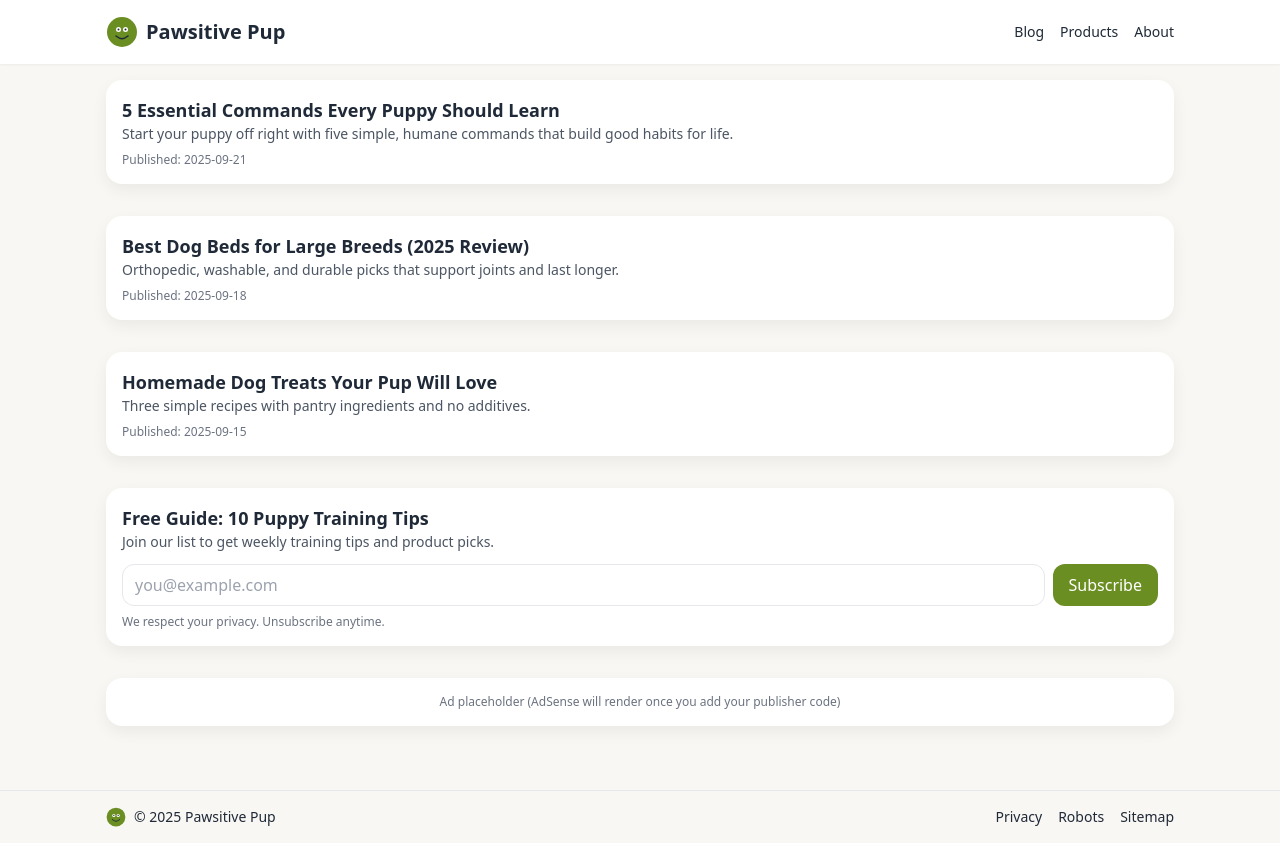
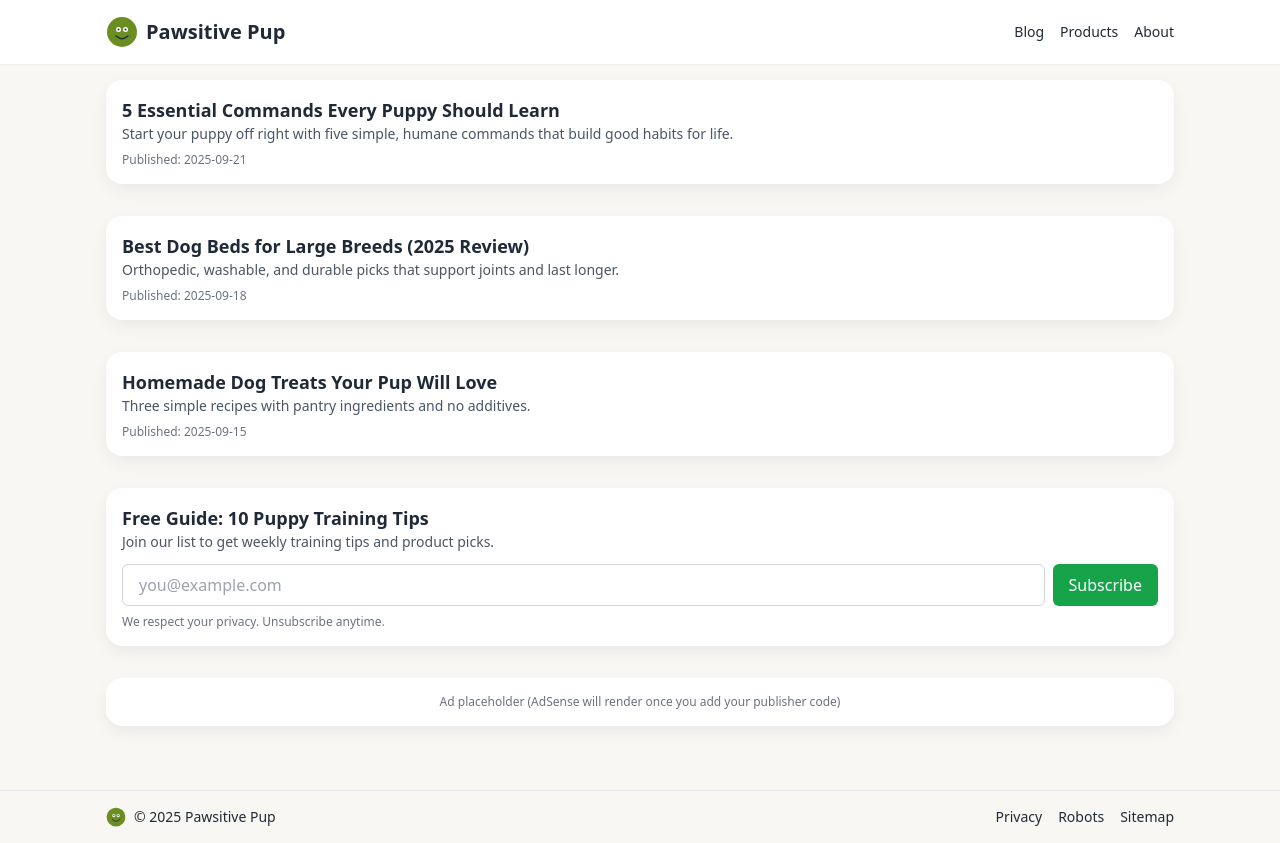
Before and after one commit to pawsitivepupacc/PawsitivePup, a Next.js app: page / in a window 1280 px wide. Built offline with nearby package versions, Linux system fonts and the light colour scheme.

Commit message:
Update Newsletter.tsx

```diff
--- a/components/Newsletter.tsx
+++ b/components/Newsletter.tsx
@@ -1,14 +1,41 @@
+'use client';
+
 export default function Newsletter() {
   return (
     <div className="card">
       <h3 className="text-lg font-semibold">Free Guide: 10 Puppy Training Tips</h3>
-      <p className="text-sm text-gray-600">Join our list to get weekly training tips and product picks.</p>
-      {/* Replace action with your Formspree endpoint or similar no-backend form handler */}
-      <form action="https://formspree.io/f/your-form-id" method="POST" className="mt-3 flex gap-2">
-        <input name="email" type="email" required placeholder="you@example.com" className="border rounded-xl px-3 py-2 flex-1" />
-        <button className="bg-[var(--accent)] text-white px-4 py-2 rounded-xl">Subscribe</button>
+      <p className="text-sm text-gray-600">
+        Join our list to get weekly training tips and product picks.
+      </p>
+
+      <form
+        action="https://assets.mailerlite.com/jsonp/1809886/forms/166195735117694525/subscribe"
+        method="post"
+        target="_blank"
+        className="mt-3 flex gap-2"
+      >
+        <input
+          type="email"
+          name="fields[email]"
+          placeholder="you@example.com"
+          required
+          className="flex-1 px-4 py-2 border border-gray-300 rounded-md focus:outline-none focus:ring-2 focus:ring-green-500"
+        />
+        {/* MailerLite expects these hidden fields */}
+        <input type="hidden" name="ml-submit" value="1" />
+        <input type="hidden" name="anticsrf" value="true" />
+
+        <button
+          type="submit"
+          className="px-4 py-2 bg-green-600 text-white rounded-md hover:bg-green-700"
+        >
+          Subscribe
+        </button>
       </form>
-      <p className="mt-2 text-xs text-gray-500">We respect your privacy. Unsubscribe anytime.</p>
+
+      <p className="mt-2 text-xs text-gray-500">
+        We respect your privacy. Unsubscribe anytime.
+      </p>
     </div>
-  )
+  );
 }
```
